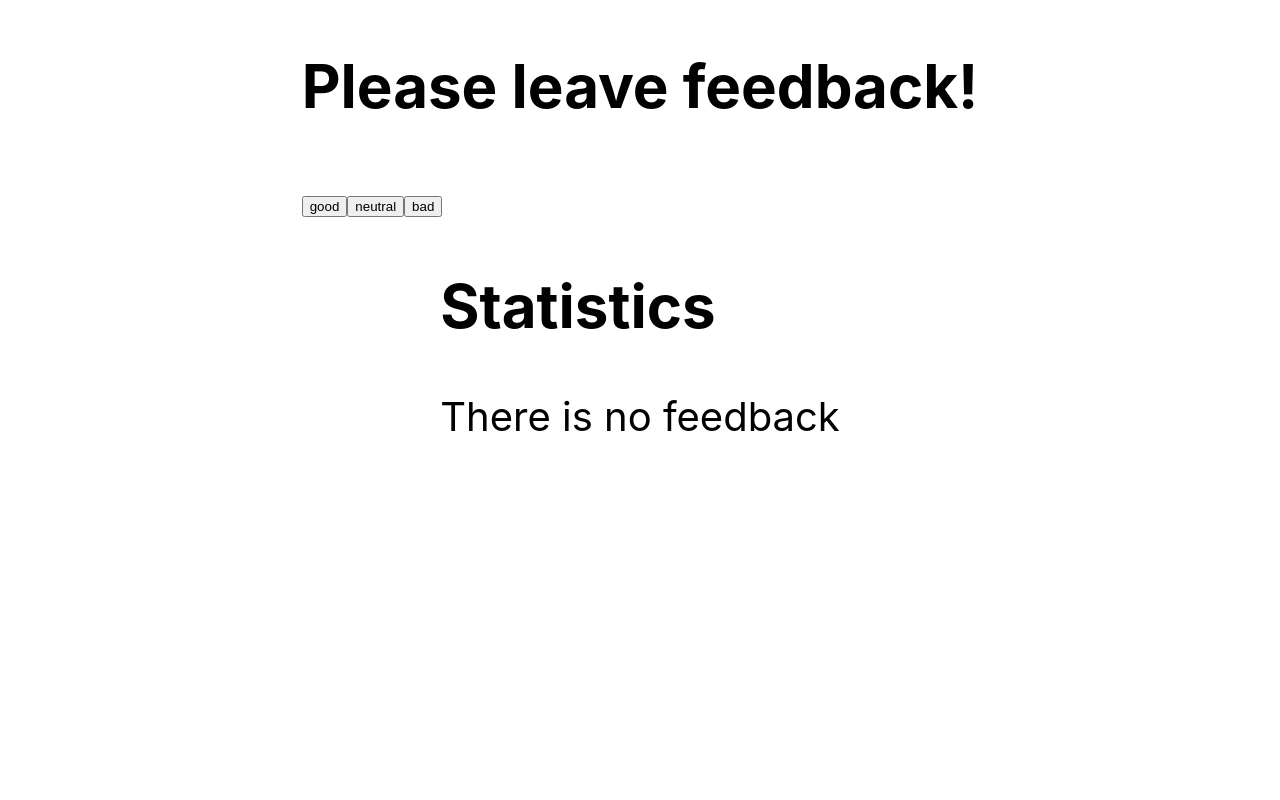
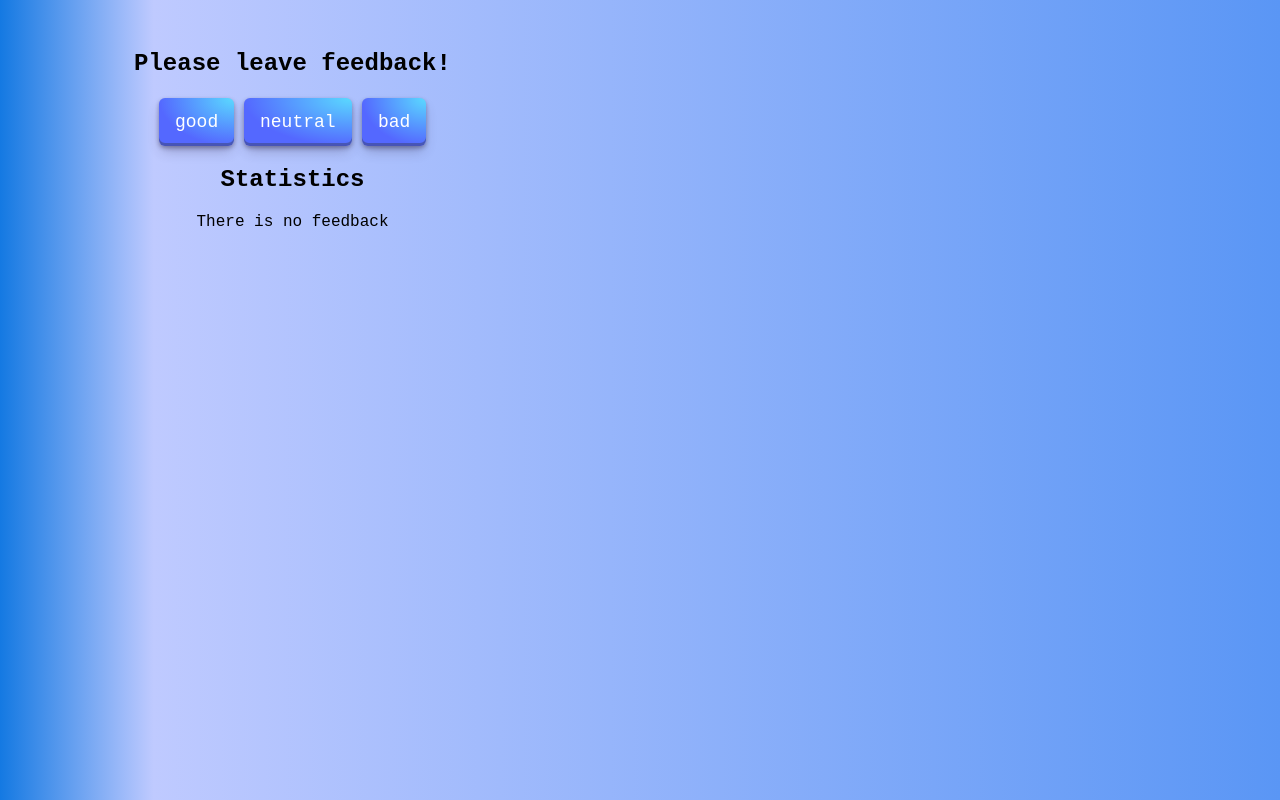
Before and after one commit to mantr88/goit-react-hw-02-feedback, a React (Create React App) app: page / in a window 1280 px wide. Built offline with nearby package versions, Linux system fonts and the light colour scheme.

Commit message:
added styles

```diff
--- a/package.json
+++ b/package.json
@@ -8,6 +8,7 @@
     "@testing-library/react": "^12.1.4",
     "@testing-library/user-event": "^13.5.0",
     "formik": "^2.2.9",
+    "modern-normalize": "^1.1.0",
     "prop-types": "^15.8.1",
     "react": "^18.1.0",
     "react-dom": "^18.1.0",
--- a/src/components/App.jsx
+++ b/src/components/App.jsx
@@ -3,6 +3,8 @@ import { Statistics } from "./Statistics/Statistics";
 import { FeedbackOptions } from "./FeedbackOptions/FeedbackOptions";
 import { Section } from "./Section/Section";
 import { Notification } from "./Notification/Notification";
+import { AppContainer } from "./App.styled";
+import { GlobalStyle } from "./GlobalStyle";
 
 export class App extends Component  {
   state = {
@@ -37,17 +39,7 @@ export class App extends Component  {
 
   render() {
     return(
-    <div
-      style={{
-        height: '100vh',
-        display: 'flex',
-        justifyContent: 'start',
-        flexDirection: "column",
-        alignItems: 'center',
-        fontSize: 40,
-        color: '#010101'
-      }}
-      >
+    <AppContainer>
         <Section title={'Please leave feedback!'}>
           <FeedbackOptions options={Object.keys(this.state)} onLeaveFeedback={this.addNewFeedback} />
         </Section>
@@ -63,7 +55,8 @@ export class App extends Component  {
           />
           }
         </Section>
-        </div>
+        <GlobalStyle />
+        </AppContainer>
     )
   }
 };
--- /dev/null
+++ b/src/components/App.styled.jsx
@@ -0,0 +1,9 @@
+import styled from "styled-components";
+
+export const AppContainer = styled.div`
+    width: 515px;
+    align-items: center;
+    margin: 20px 20px;
+    padding: 15px;
+    text-align: center;
+`;
--- a/src/components/FeedbackOptions/FeedbackOptions.jsx
+++ b/src/components/FeedbackOptions/FeedbackOptions.jsx
@@ -1,14 +1,16 @@
 import PropTypes from 'prop-types';
+import { Button } from './FeedbackOptions.styled';
+
 export const FeedbackOptions = ({ options, onLeaveFeedback }) => {
     return (
       <div>{
         options.map(option => (
-          <button
+          <Button
             type="button"
             name={option}
             key={option}
             onClick={() => onLeaveFeedback(option)}>{option}
-          </button>
+          </Button>
       ))
       }
       </div>
--- /dev/null
+++ b/src/components/FeedbackOptions/FeedbackOptions.styled.jsx
@@ -0,0 +1,52 @@
+import styled from "styled-components";
+
+export const Button = styled.button`
+
+  align-items: center;
+  appearance: none;
+  background-image: radial-gradient(100% 100% at 100% 0, #5adaff 0, #5468ff 100%);
+  border: 0;
+  border-radius: 6px;
+  box-shadow: rgba(45, 35, 66, .4) 0 2px 4px,rgba(45, 35, 66, .3) 0 7px 13px -3px,rgba(58, 65, 111, .5) 0 -3px 0 inset;
+  box-sizing: border-box;
+  color: #fff;
+  cursor: pointer;
+  display: inline-flex;
+  height: 48px;
+  justify-content: center;
+  line-height: 1;
+  list-style: none;
+  overflow: hidden;
+  padding-left: 16px;
+  padding-right: 16px;
+  position: relative;
+  text-align: left;
+  text-decoration: none;
+  transition: box-shadow .15s,transform .15s;
+  user-select: none;
+  -webkit-user-select: none;
+  touch-action: manipulation;
+  white-space: nowrap;
+  will-change: box-shadow,transform;
+  font-size: 18px;
+
+:not(:last-child) {
+    margin-right: 10px;
+}
+
+:focus {
+  box-shadow: #3c4fe0 0 0 0 1.5px inset, rgba(45, 35, 66, .4) 0 2px 4px, rgba(45, 35, 66, .3) 0 7px 13px -3px, #3c4fe0 0 -3px 0 inset;
+}
+
+:hover {
+  box-shadow: rgba(45, 35, 66, .4) 0 4px 8px, rgba(45, 35, 66, .3) 0 7px 13px -3px, #3c4fe0 0 -3px 0 inset;
+  transform: translateY(-2px);
+}
+
+:active {
+  box-shadow: #3c4fe0 0 3px 7px inset;
+  transform: translateY(2px);
+}
+
+
+`;
--- /dev/null
+++ b/src/components/GlobalStyle.js
@@ -0,0 +1,41 @@
+import { createGlobalStyle } from "styled-components";
+import 'modern-normalize';
+
+export const GlobalStyle = createGlobalStyle`
+body {
+  margin: 0;
+  padding: 15px;
+  font-family: "JetBrains Mono",monospace, -apple-system, BlinkMacSystemFont, 'Segoe UI', 'Roboto', 'Oxygen',
+    'Ubuntu', 'Cantarell', 'Fira Sans', 'Droid Sans', 'Helvetica Neue',
+    sans-serif;
+  -webkit-font-smoothing: antialiased;
+  -moz-osx-font-smoothing: grayscale;
+  background: rgb(20,121,226);
+background: linear-gradient(90deg, rgba(20,121,226,1) 0%, rgba(191,202,255,1) 12%, rgba(90,150,245,1) 100%);
+
+}
+
+code {
+  font-family: source-code-pro, Menlo, Monaco, Consolas, 'Courier New',
+    monospace;
+}
+
+p{
+    margin: 0;
+}
+
+ul, ol{
+    margin: 0;
+    padding: 0;
+    list-style: none;
+}
+
+li {
+    list-style: none;
+}
+
+h1, h2, h3, h4, h5, h6 {
+  margin: 0;
+}
+
+`;
--- a/src/components/Section/Section.jsx
+++ b/src/components/Section/Section.jsx
@@ -1,8 +1,16 @@
-export const Section = ({title, children}) => {
+import PropTypes from 'prop-types';
+import { SectionWrap, Title } from './Section.styled';
+
+export const Section = ({ title, children }) => {
     return (
-        <section>
-            <h2>{title}</h2>
+        <SectionWrap>
+            <Title>{title}</Title>
             {children}
-        </section>
+        </SectionWrap>
     );
 };
+
+Section.propTypes = {
+    title: PropTypes.string.isRequired,
+    children: PropTypes.element.isRequired,
+}
--- /dev/null
+++ b/src/components/Section/Section.styled.jsx
@@ -0,0 +1,9 @@
+import styled from "styled-components";
+
+export const SectionWrap = styled.section`
+    margin-bottom: 20px;
+`;
+
+export const Title = styled.h2`
+    margin-bottom: 20px;
+`;
```
Also changed, not shown: src/components/Notification/Notification.js (+7 -1 lines), src/components/Statistics/Statistics.jsx (+11 -1 lines), 1 other file (tests, documents, lock files or other folders).
